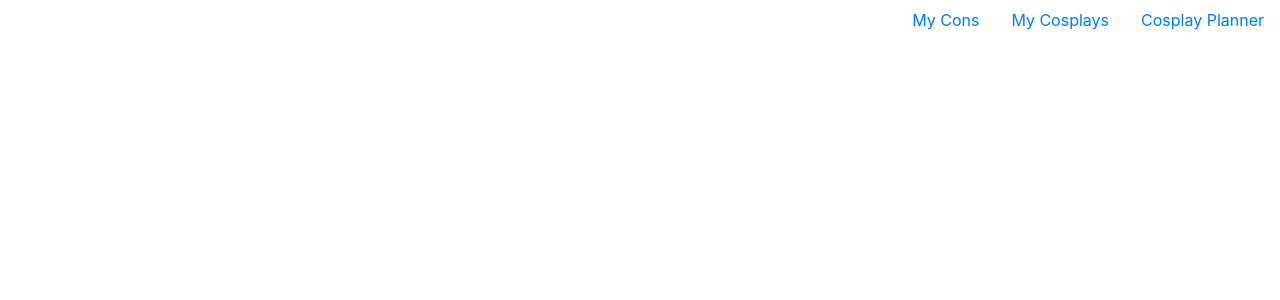
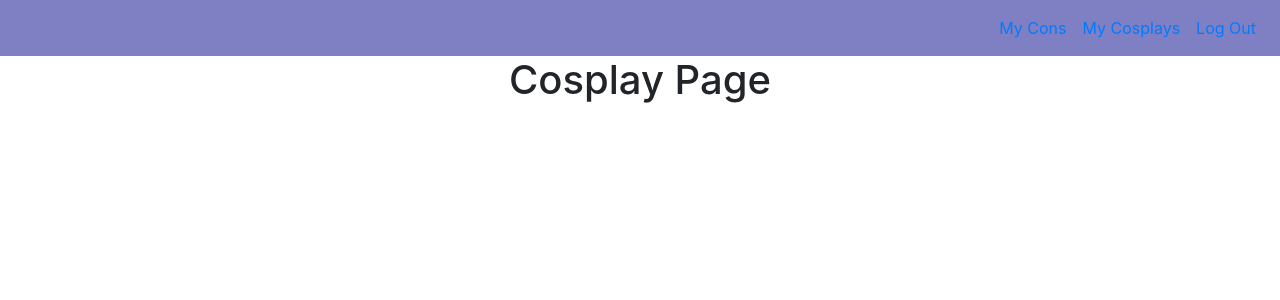
Before and after one commit to denzelb5/YouHaveTheCon, a React (Create React App) app in the folder youhavethecon.ui/: page /cosplay/allcosplays in a window 1280 px wide. Shown: the top 300 px of the page. Built offline with nearby package versions, Linux system fonts and the light colour scheme.

Commit message:
navbar and routing working

```diff
--- a/youhavethecon.ui/src/App/App.js
+++ b/youhavethecon.ui/src/App/App.js
@@ -4,6 +4,7 @@ import Navbar from '../components/shared/Navbar/Navbar';
 import Home from '../components/pages/Home/Home';
 import Login from '../components/pages/Login/Login';
 import SingleCon from '../components/pages/SingleCon/SingleCon';
+import AllCosplays from '../components/pages/AllCosplays/AllCosplays';
 // import FirebaseApp from '../helpers/data/connection';
 
 import {
@@ -59,6 +60,7 @@ class App extends React.Component {
             <PublicRoute path="/login" exact component={Login} authed={authed} handleAuth={this.handleAuthChange} />
             <PublicRoute path="/con/allcons" exact component={AllCons} authed={authed} />
             <PublicRoute path="/con/:conId" exact component={SingleCon} authed={authed} />
+            <PublicRoute path="/cosplay/allcosplays" exact component={AllCosplays} authed={authed} />
           </Switch>
         </Router>
 
--- /dev/null
+++ b/youhavethecon.ui/src/components/pages/AllCosplays/AllCosplays.js
@@ -0,0 +1,14 @@
+import React from 'react';
+import './AllCosplays.scss';
+
+class AllCosplays extends React.Component {
+    render() {
+        return (
+            <div className="all-cosplays">
+                <h1>Cosplay Page</h1>
+            </div>
+        )
+    }
+}
+
+export default AllCosplays;
--- a/youhavethecon.ui/src/components/shared/Navbar/Navbar.js
+++ b/youhavethecon.ui/src/components/shared/Navbar/Navbar.js
@@ -1,21 +1,50 @@
 import React from 'react';
+import { Link } from 'react-router-dom';
 import './Navbar.scss';
 
 class Navbar extends React.Component {
+    state = {
+        authed: false
+    }
+
     render() {
+        // const { authed } = this.state;
+
         return (
-            <ul className="nav justify-content-end">
-            <li className="nav-item">
-              <a className="nav-link active" href="#">My Cons</a>
-            </li>
-            <li className="nav-item">
-              <a className="nav-link" href="#">My Cosplays</a>
-            </li>
-            <li className="nav-item">
-              <a className="nav-link" href="#">Cosplay Planner</a>
-            </li>
-
-          </ul>
+            <div>
+            <nav className="navbar navbar-expand">
+              <div className="navbar-nav ml-auto">
+                <ul className="navbar-nav justify-content-end">
+                  <li className="nav-item">
+                    {
+                      <Link
+                        className="nav-link"
+                        to="/con/allcons">
+                        My Cons
+                      </Link>
+                    }
+                  </li>
+                  <li className="nav-item cosplay">
+                    {
+                      <Link
+                        className="nav-link"
+                        to="/cosplay/allcosplays">
+                        My Cosplays
+                      </Link>
+                    }
+                  </li>
+                  <li className="nav-item logout">
+                    <Link
+                      className='nav-link logoutBtn'
+                      to='/'
+                    //   onClick={this.logMeOut}
+                      >Log Out
+                    </Link>
+                </li>
+                </ul>
+              </div>
+            </nav>
+          </div>
         )
     }
 }
```
Also changed, not shown: youhavethecon.ui/src/components/pages/AllCosplays/AllCosplays.scss (added).
